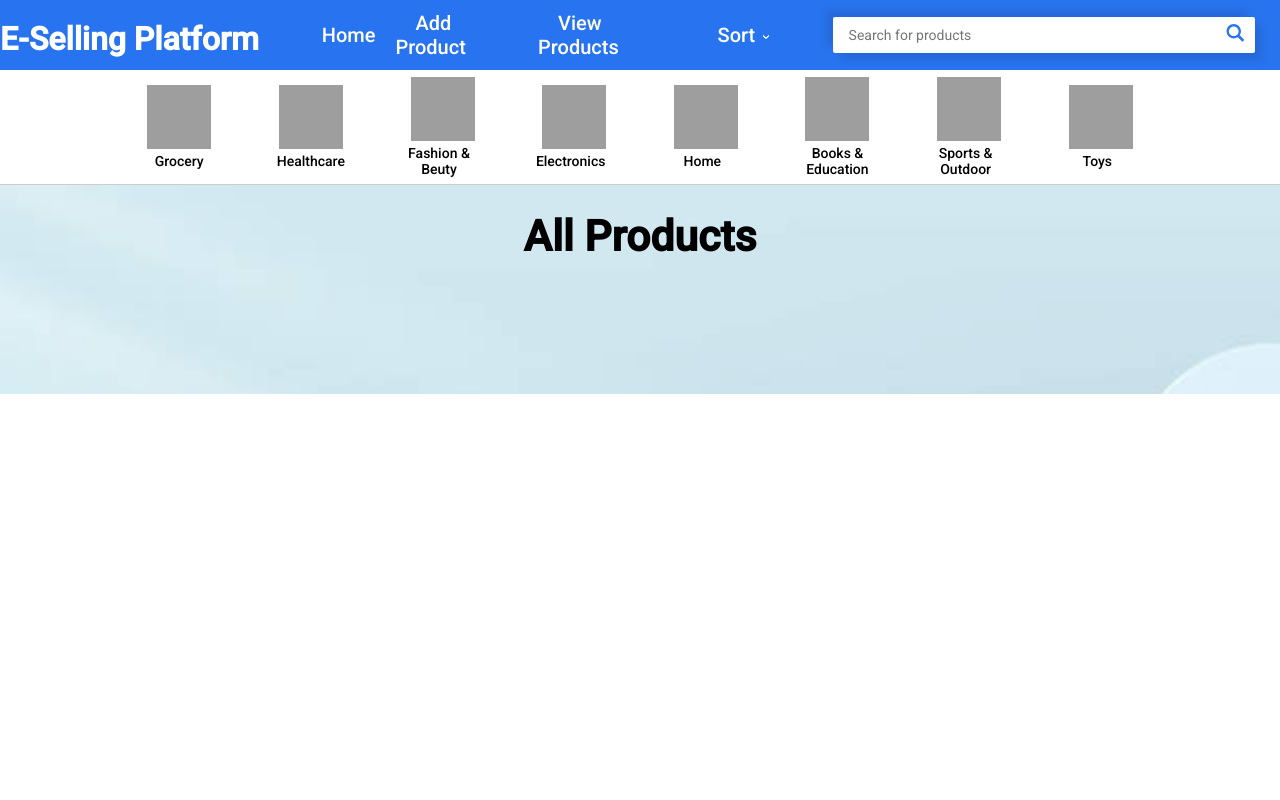
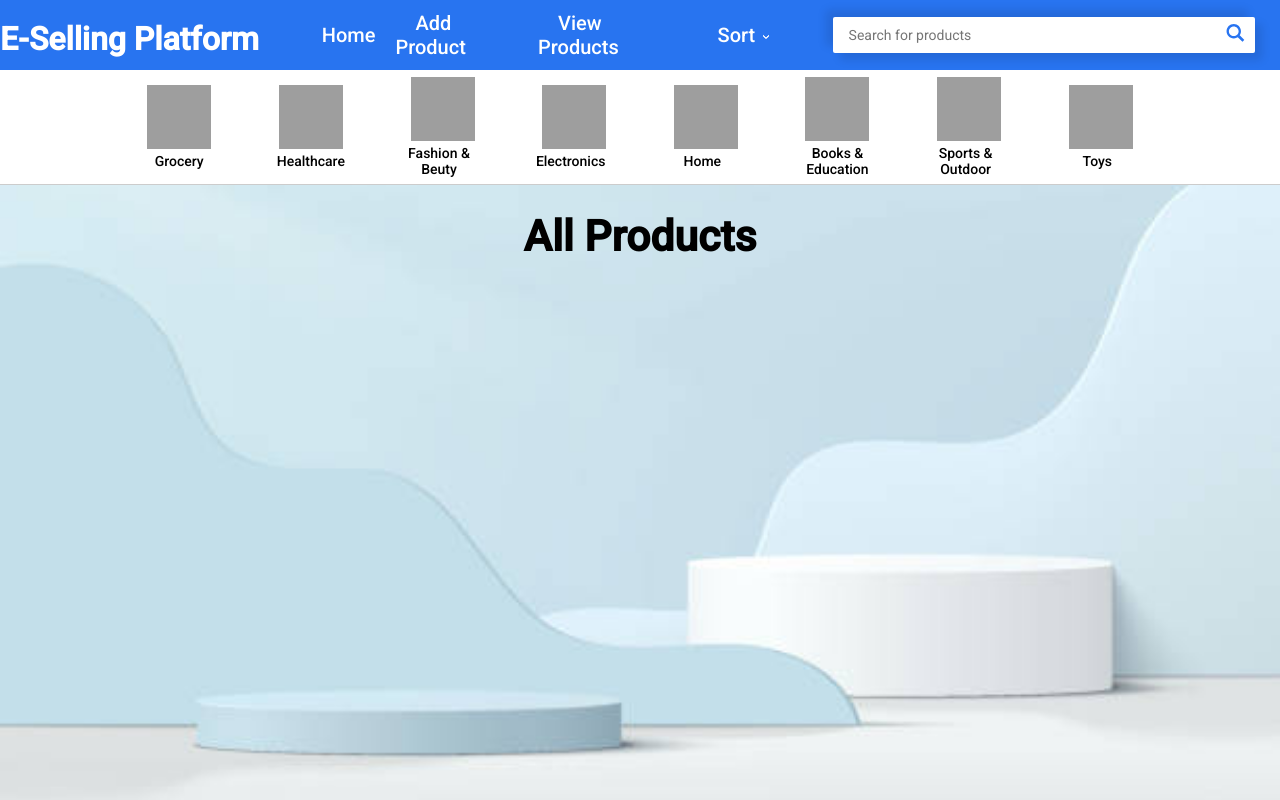
Before and after one commit to Smit202/CRUD_operation, a plain HTML site: page viewProduct.html in a window 1280 px wide. Drawn offline with Linux system fonts and the light colour scheme; grey boxes are pictures that could not be loaded.

```diff
--- a/css/addProduct-style.css
+++ b/css/addProduct-style.css
@@ -4,14 +4,18 @@
   margin: 0px;
   padding: 0px;
   box-sizing: border-box;
+}
 
+body {
+  background-image: url('../images/background.jpg');
+    background-size: cover;
 }
 
 .add-product-form {
     width: 100%;
     height: 92.5%;
-    background: url('https://media.istockphoto.com/id/1334071910/vector/abstract-3d-white-blue-cylinder-pedestal-podium-with-light-blue-layered-wavy-shape-backdrop.jpg?s=612x612&w=0&k=20&c=p9zM1j44hLaWmjW_-KE9WxqrkldAQD3hRFzGBlwxFXc=');
-    background-size: cover;
+    /* background: url('https://media.istockphoto.com/id/1334071910/vector/abstract-3d-white-blue-cylinder-pedestal-podium-with-light-blue-layered-wavy-shape-backdrop.jpg?s=612x612&w=0&k=20&c=p9zM1j44hLaWmjW_-KE9WxqrkldAQD3hRFzGBlwxFXc=');
+    background-size: cover; */
     position: absolute;
     top: 70px;
     z-index: -5;
--- a/css/home-style.css
+++ b/css/home-style.css
@@ -1,7 +1,12 @@
+
+body {
+    background-image: url('../images/background.jpg');
+      background-size: cover;
+}
 
 .home {
-    background: url('https://media.istockphoto.com/id/1334071910/vector/abstract-3d-white-blue-cylinder-pedestal-podium-with-light-blue-layered-wavy-shape-backdrop.jpg?s=612x612&w=0&k=20&c=p9zM1j44hLaWmjW_-KE9WxqrkldAQD3hRFzGBlwxFXc=');
-    background-size: cover;
+    /* background: url('https://media.istockphoto.com/id/1334071910/vector/abstract-3d-white-blue-cylinder-pedestal-podium-with-light-blue-layered-wavy-shape-backdrop.jpg?s=612x612&w=0&k=20&c=p9zM1j44hLaWmjW_-KE9WxqrkldAQD3hRFzGBlwxFXc=');
+    background-size: cover; */
     position: absolute;
     top: 70px;
     width: 100%;
--- a/css/viewProduct-style.css
+++ b/css/viewProduct-style.css
@@ -9,6 +9,11 @@
     font-family: 'roboto', Arial, Helvetica, sans-serif;
     transition: all .3s linear;
     /* background-color: rgba(128, 128, 128, .1); */
+}
+
+body {
+  background-image: url('../images/background.jpg');
+    background-size: cover;
 }
 
 .btn {
@@ -43,14 +48,14 @@
 .view-products {
     width: 100%;
     height: 92.5%;
-    background-image: url('../images/background.jpg');
-    background-size: cover;
     position: relative;
     top: 185px;
     display: flex;
     flex-direction: column;
     align-items: center;
     padding: 2% 0%;
+    /* background-image: url('../images/background.jpg');
+    background-size: cover; */
     /* z-index: -1; */
 }
 
```
